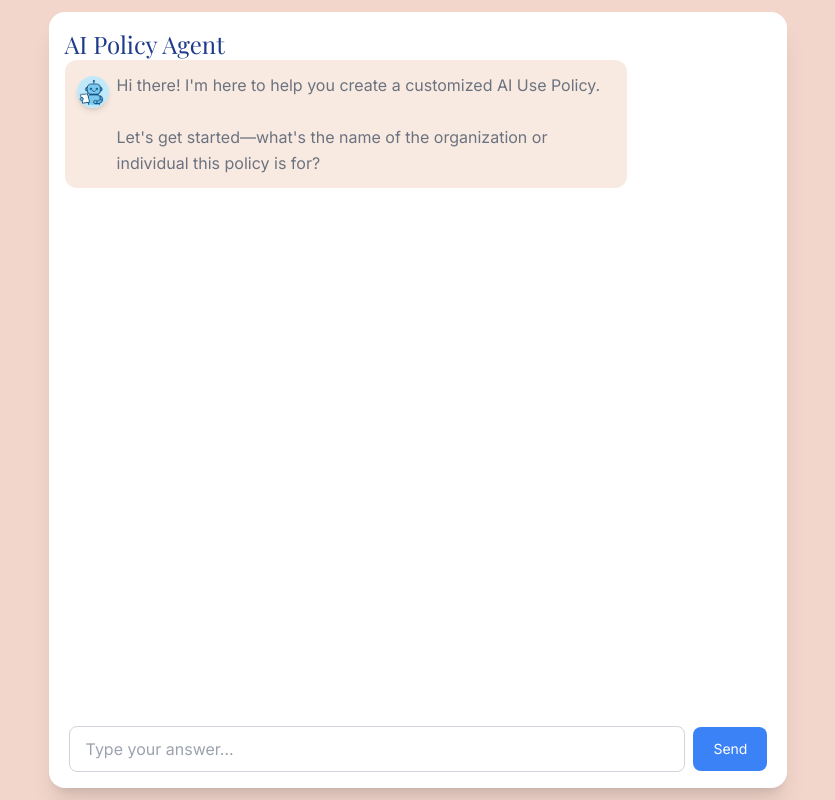
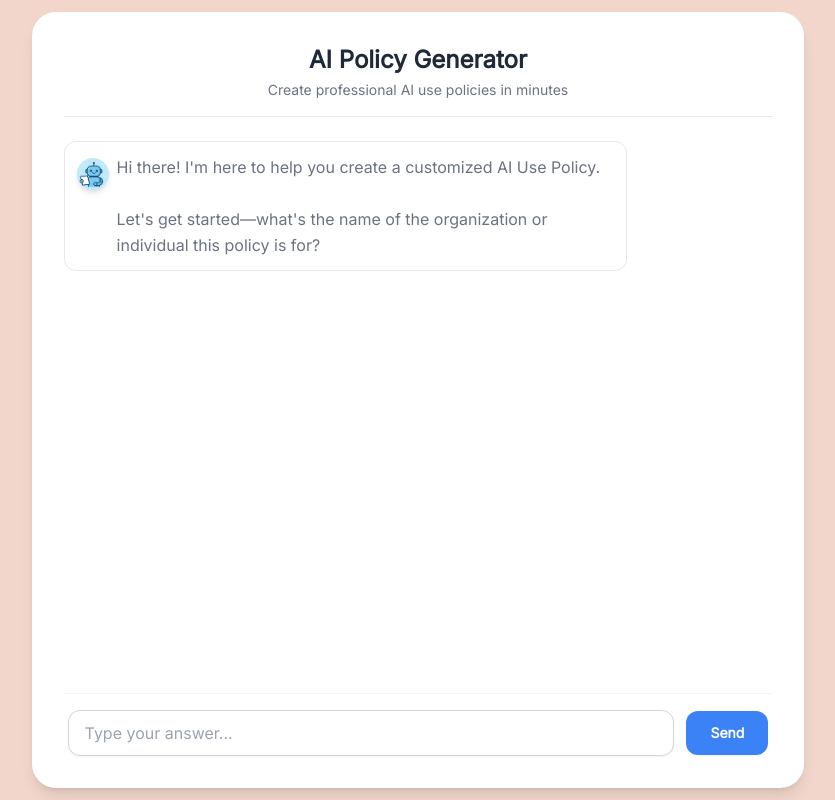
Before and after one commit to Jsfananan/ai-policy-agent-frontend, a React (Vite) app: page / in a window 1280 px wide. Shown: the whole page, without its empty margins (222-1057 px from the left). Built offline with nearby package versions, Linux system fonts and the light colour scheme.

Commit message:
Update App.jsx

```diff
--- a/src/App.jsx
+++ b/src/App.jsx
@@ -35,7 +35,7 @@ const hasInteracted = useRef(false);
     navy: '#1e3a8a', // navy blue for headers
     circuitryBlue: '#3b82f6', // blue for buttons/accents
     candleGold: '#f59e0b', // gold for highlights
-    warmCream: '#f9eae1' // warm cream for bot messages
+    warmCream: '#ffffff' // warm cream for bot messages
   };
 
 useEffect(() => {
@@ -221,8 +221,11 @@ return (
   height: '100vh',
   padding: '12px'
 }} className="font-sans flex flex-col">
-<div className="max-w-4xl mx-auto bg-white shadow-xl rounded-2xl p-4 flex flex-col h-full">
-        <h1 className="text-2xl font-serif" style={{color: colors.navy}}>AI Policy Agent</h1>
+<div className="max-w-4xl mx-auto bg-white shadow-lg rounded-3xl p-8 flex flex-col h-full">
+<div className="text-center mb-6 pb-4 border-b border-gray-200">
+  <h1 className="text-2xl font-bold text-gray-800 mb-1">AI Policy Generator</h1>
+  <p className="text-sm text-gray-500">Create professional AI use policies in minutes</p>
+</div>
 
 <div className="flex flex-col space-y-3 overflow-auto flex-1 pr-1 mb-4">
           {messages.map((msg, i) => (
@@ -231,10 +234,11 @@ return (
               className={`flex ${msg.role === 'bot' ? 'justify-start' : 'justify-end'} w-full`}
             >
               <div className={`flex items-start gap-2 p-3 rounded-xl w-fit max-w-[80%]`}
-                   style={{
-                     backgroundColor: msg.role === 'bot' ? colors.warmCream : colors.circuitryBlue,
-                     color: msg.role === 'bot' ? colors.olive : 'white'
-                   }}>
+style={{
+  backgroundColor: msg.role === 'bot' ? colors.warmCream : colors.circuitryBlue,
+  color: msg.role === 'bot' ? colors.olive : 'white',
+  border: msg.role === 'bot' ? '1px solid #e5e7eb' : 'none'
+}}>
                 {msg.role === 'bot' && (
                   <img src="/bot-icon.png" alt="AI Agent" className="w-8 h-8 rounded-full shadow-md mt-1" />
                 )}
@@ -247,20 +251,20 @@ return (
 </div>
 
         {!policyGenerated && (
-<div className="flex w-full items-center gap-2 px-1">
+<div className="flex w-full items-center gap-3 px-1 pt-4 border-t border-gray-100">
 <input
   value={input}
   onChange={(e) => setInput(e.target.value)}
   onKeyDown={(e) => e.key === 'Enter' && !isLoading && sendMessage()}
   placeholder="Type your answer..."
   disabled={isLoading}
-  className="flex-grow px-4 py-3 border border-gray-300 rounded-lg focus:outline-none text-sm"
+className="flex-grow px-4 py-3 border border-gray-300 rounded-xl focus:outline-none focus:ring-2 focus:ring-blue-500 focus:border-transparent text-sm shadow-sm"
   style={{fontSize: '16px'}}
 />
 <button
   onClick={sendMessage}
   disabled={isLoading}
-  className="shrink-0 px-5 py-3 rounded-lg text-white text-sm font-medium transition-all duration-200 disabled:opacity-50"
+className="shrink-0 px-6 py-3 rounded-xl text-white text-sm font-semibold transition-all duration-200 disabled:opacity-50 shadow-sm"
   style={{ backgroundColor: isLoading ? '#9ca3af' : colors.circuitryBlue }}
   onMouseEnter={(e) => {
     if (!isLoading) {
```
